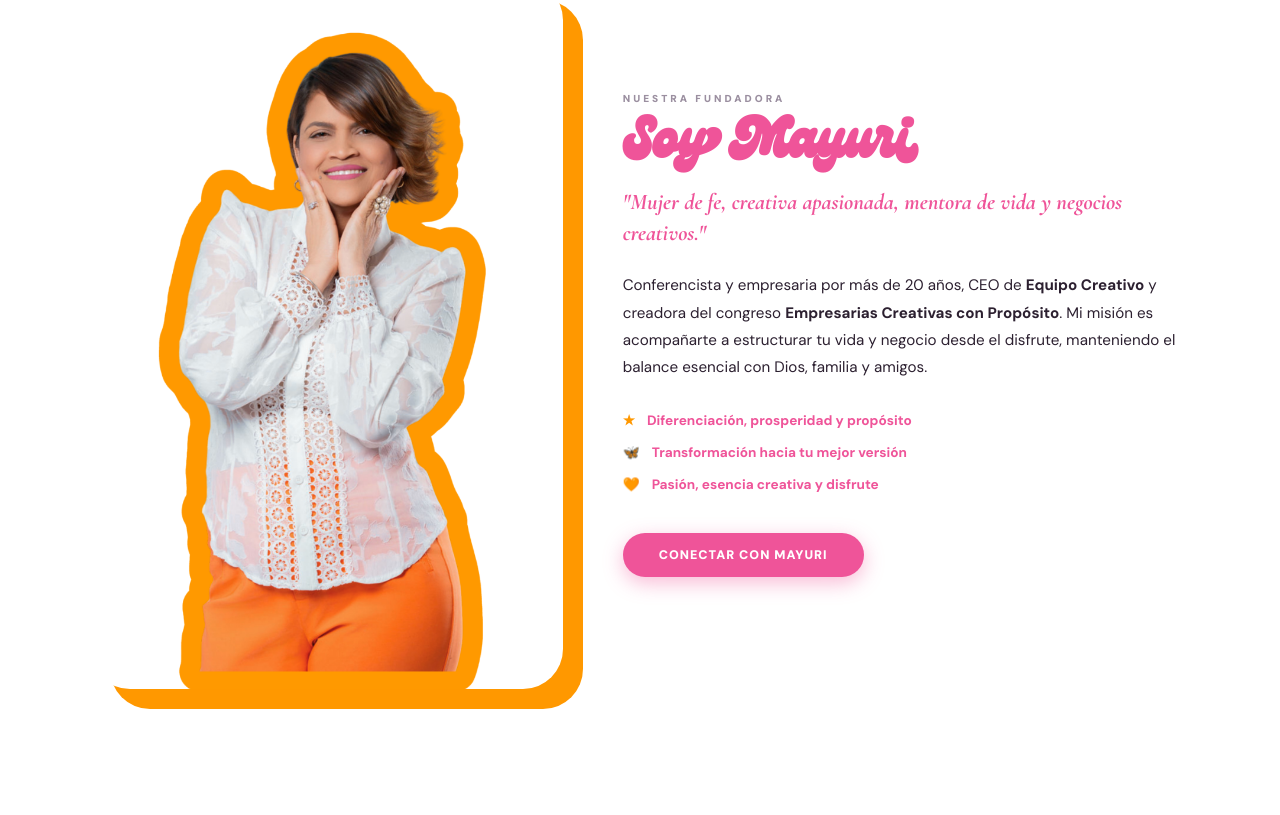
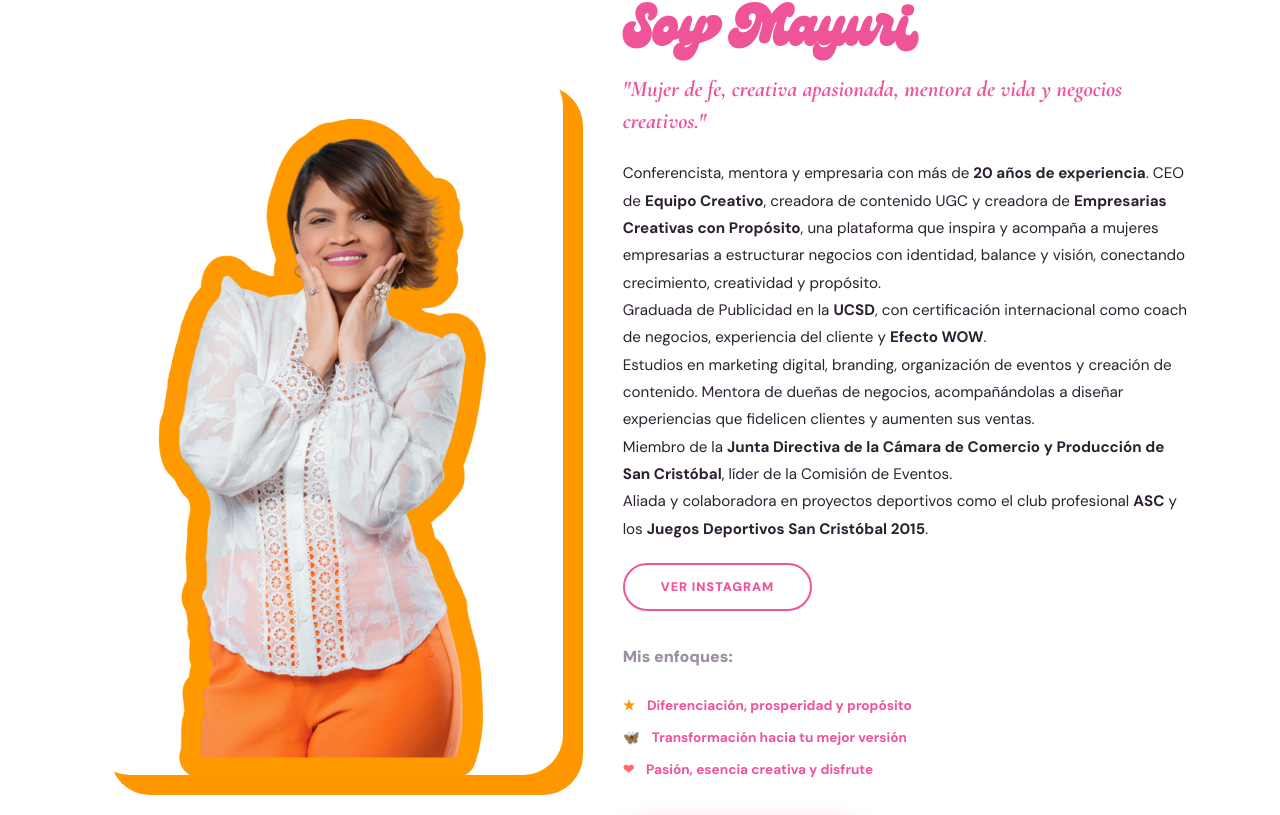
Before and after one commit to Rafael200109/CongresoECP202.github.io, a plain HTML site: page index.html in a window 1280 px wide. Shown: the part 4686-5501 px from the top of the page. Drawn offline with nearby package versions, Linux system fonts and the light colour scheme.

Commit message:
seccion about

```diff
--- a/index.html
+++ b/index.html
@@ -546,30 +546,96 @@
     </div>
 </section>
 
-<section class="about-section" id="fundadora" style="background: #fff;">
+<section class="about-section" id="fundadora" style="background:#fff;">
     <div class="about-grid">
+
         <div class="about-image-container reveal">
             <img src="./img/fundadora.png" alt="Mayuri Hidalgo">
         </div>
+
         <div class="about-text-content reveal reveal-delay-1">
+
             <span class="section-label">Nuestra Fundadora</span>
-            <h2 class="section-title" style="font-size: 3.5rem;">Soy Mayuri</h2>
-            <p class="about-quote">"Mujer de fe, creativa apasionada, mentora de vida y negocios creativos."</p>
+            <h2 class="section-title" style="font-size:3.5rem;">Soy Mayuri</h2>
+
+            <p class="about-quote">
+                "Mujer de fe, creativa apasionada, mentora de vida y negocios creativos."
+            </p>
+
             <div class="about-bio">
-                <p>Conferencista y empresaria por más de 20 años, CEO de <strong>Equipo Creativo</strong> y creadora del congreso <strong>Empresarias Creativas con Propósito</strong>. Mi misión es acompañarte a estructurar tu vida y negocio desde el disfrute, manteniendo el balance esencial con Dios, familia y amigos.</p>
+
+                <p>
+                Conferencista, mentora y empresaria con más de <strong>20 años de experiencia</strong>.
+                CEO de <strong>Equipo Creativo</strong>, creadora de contenido UGC y creadora de
+                <strong>Empresarias Creativas con Propósito</strong>, una plataforma que inspira y acompaña
+                a mujeres empresarias a estructurar negocios con identidad, balance y visión,
+                conectando crecimiento, creatividad y propósito.
+                </p>
+
+                <p>
+                Graduada de Publicidad en la <strong>UCSD</strong>, con certificación internacional
+                como coach de negocios, experiencia del cliente y <strong>Efecto WOW</strong>.
+                </p>
+
+                <p>
+                Estudios en marketing digital, branding, organización de eventos y creación de contenido.
+                Mentora de dueñas de negocios, acompañándolas a diseñar experiencias que fidelicen clientes
+                y aumenten sus ventas.
+                </p>
+
+                <p>
+                Miembro de la <strong>Junta Directiva de la Cámara de Comercio y Producción de San Cristóbal</strong>,
+                líder de la Comisión de Eventos.
+                </p>
+
+                <p>
+                Aliada y colaboradora en proyectos deportivos como el club profesional
+                <strong>ASC</strong> y los <strong>Juegos Deportivos San Cristóbal 2015</strong>.
+                </p>
+
             </div>
+
+            <!-- BOTON INSTAGRAM -->
+            <div style="margin-top:20px;">
+                <a href="https://www.instagram.com/mayurihidalgo/" target="_blank" class="btn btn-outline-pink">
+                    Ver Instagram
+                </a>
+            </div>
+
+            <!-- TITULO NUEVO -->
+            <h3 style="margin-top:35px;font-size:1rem;color:var(--muted);font-weight:800;">
+                Mis enfoques:
+            </h3>
+
             <div class="about-highlights">
-                <div class="highlight-item"><span style="color:var(--orange)">★</span><span>Diferenciación, prosperidad y propósito</span></div>
-                <div class="highlight-item"><span style="color:var(--pink)">🦋</span><span>Transformación hacia tu mejor versión</span></div>
-                <div class="highlight-item"><span style="color:var(--orange)">🧡</span><span>Pasión, esencia creativa y disfrute</span></div>
+
+                <div class="highlight-item">
+                    <span style="color:var(--orange)">★</span>
+                    <span>Diferenciación, prosperidad y propósito</span>
+                </div>
+
+                <div class="highlight-item">
+                    <span style="color:var(--pink)">🦋</span>
+                    <span>Transformación hacia tu mejor versión</span>
+                </div>
+
+                <div class="highlight-item">
+                    <span style="color:#ff6b6b">❤</span>
+                    <span>Pasión, esencia creativa y disfrute</span>
+                </div>
+
             </div>
-            <div style="margin-top: 40px;">
-                <a href="https://wa.me/18495179040" class="btn btn-pink">Conectar con Mayuri</a>
+
+            <div style="margin-top:40px;">
+                <a href="https://wa.me/18495179040" class="btn btn-pink">
+                    Conectar con Mayuri
+                </a>
             </div>
+
         </div>
+
     </div>
 </section>
-
 <section class="sponsors-section" id="patrocinadores">
     <div class="section-header centered reveal">
         <span class="section-label">Para marcas y empresas</span>
```
